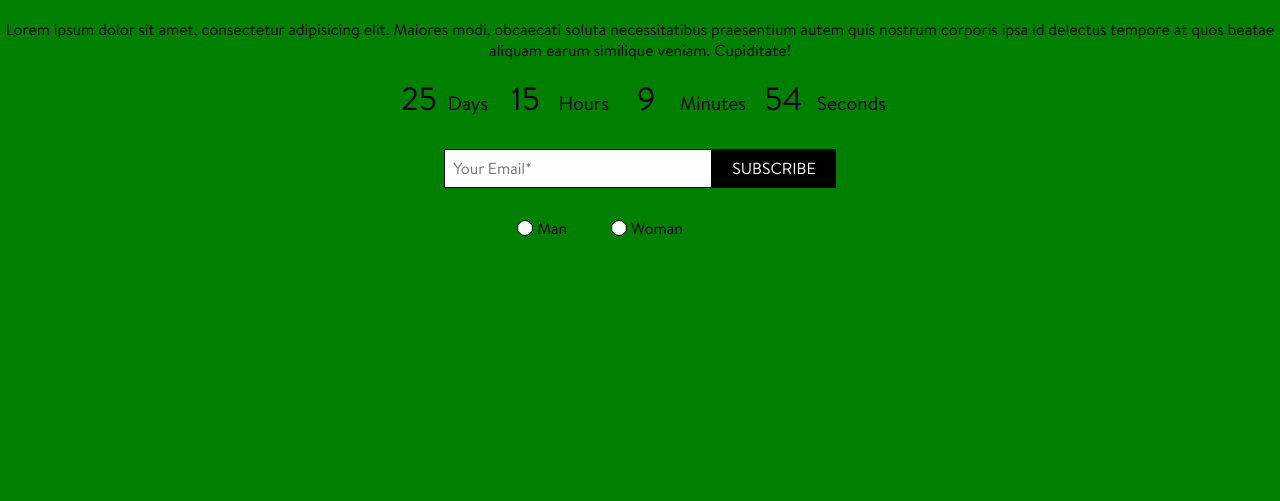
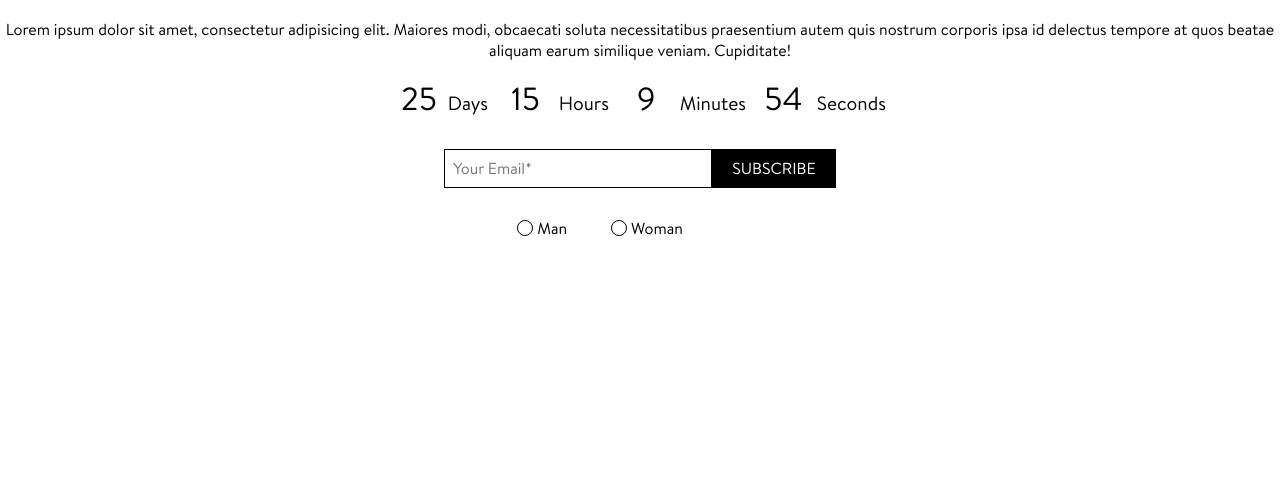
Before and after one commit to salmenbej/testing, a plain HTML site: page geb/countdown/index.html in a window 1280 px wide. Shown: the part 299-800 px from the top of the page. Drawn offline with nearby package versions, Linux system fonts and the light colour scheme.

Commit message:
media query

```diff
--- a/geb/countdown/css/app.css
+++ b/geb/countdown/css/app.css
@@ -129,14 +129,10 @@ input[type="radio"]:checked + label:before {
 
 /* Tablet */
 @media (min-width: 47.9375em){
-	body {
-		background-color: red;
-	}
+
 }
 
 /* Desktop */
 @media (min-width: 64.0625em){
-	body {
-		background-color: green;
-	}
+
 }
```
